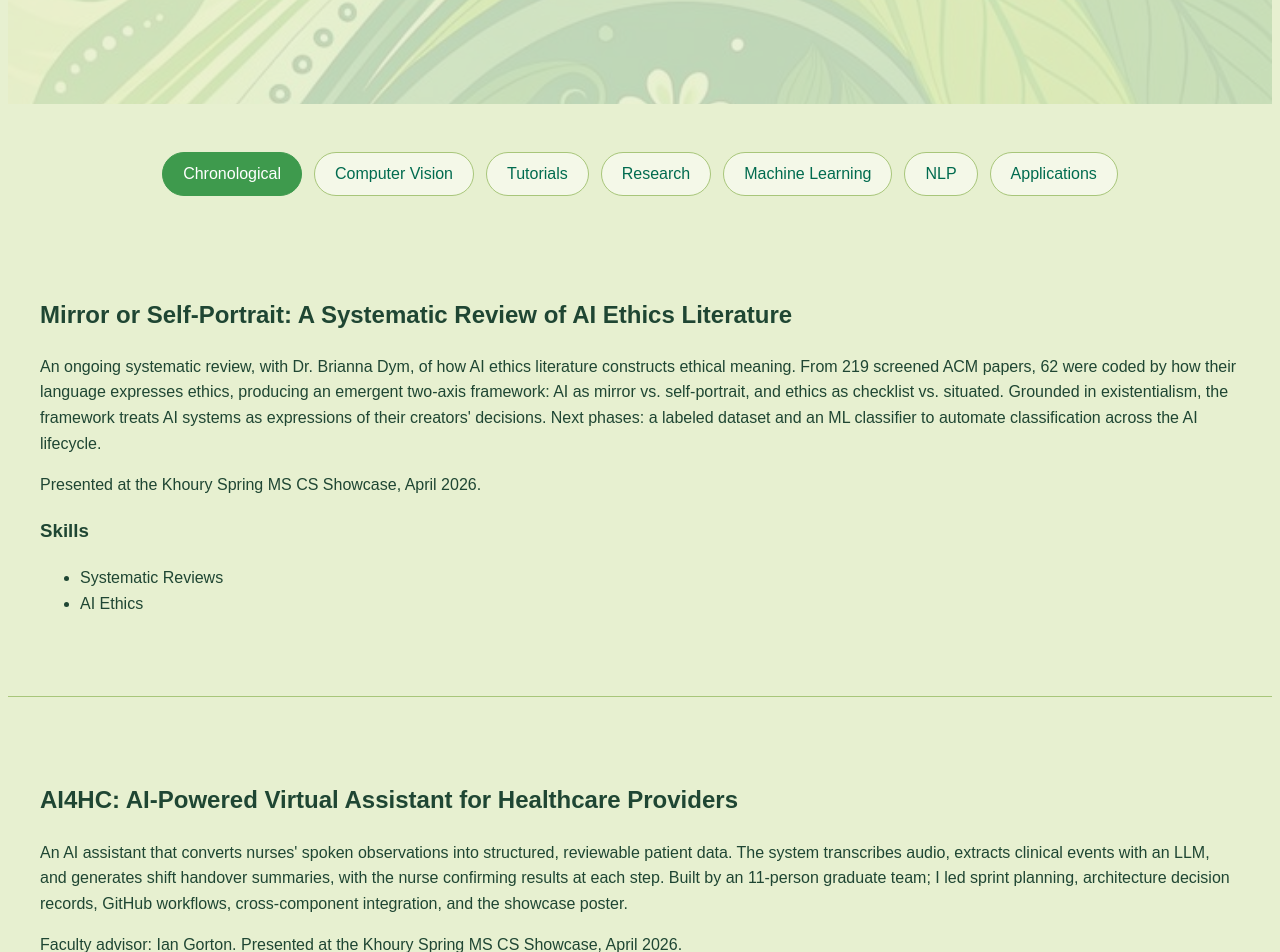
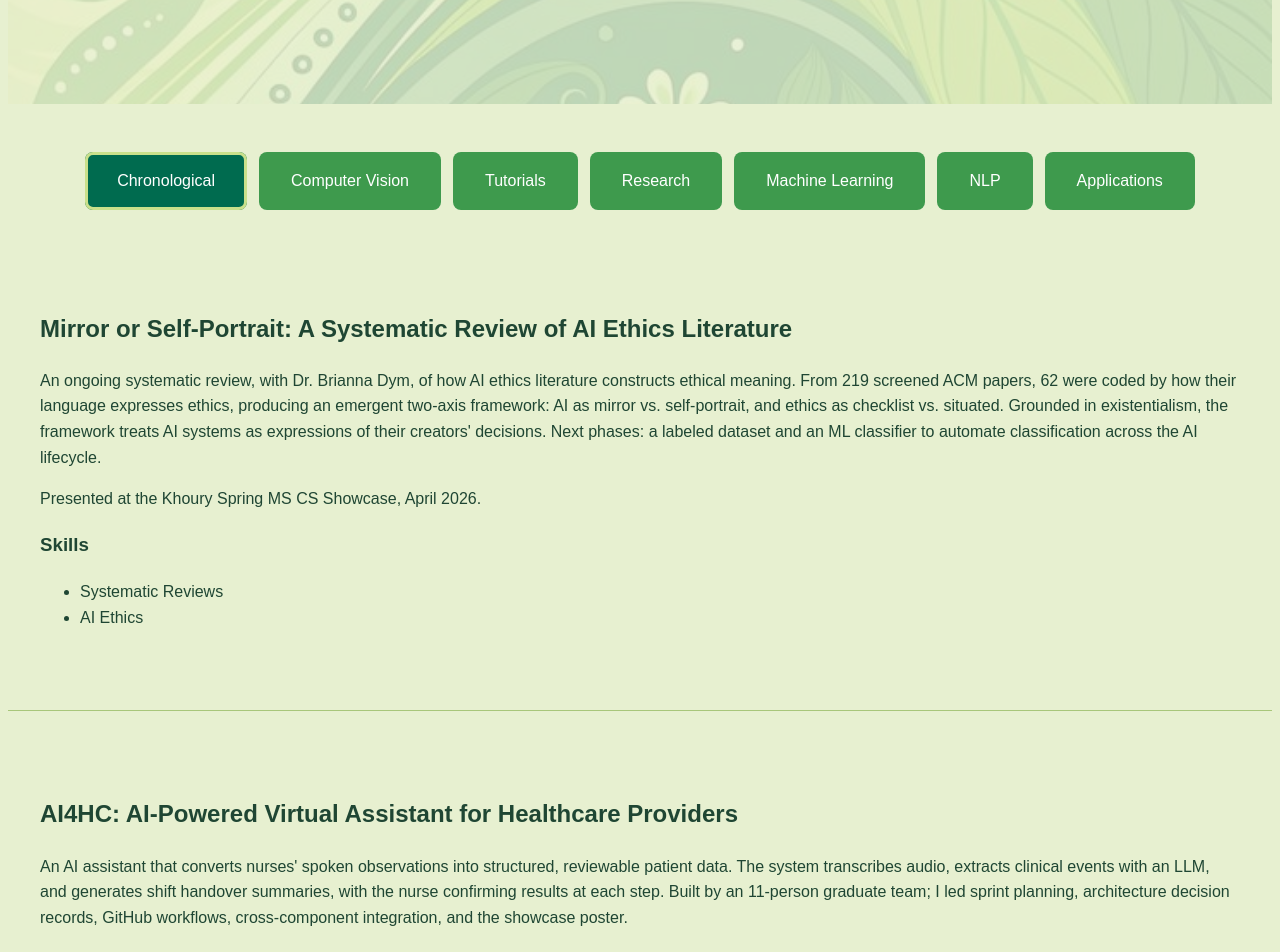
Before and after one commit to jocichon/portfolio, a plain HTML site: page index.html in a window 1280 px wide. Shown: the part 768-1720 px from the top of the page. Drawn offline with Linux system fonts and the light colour scheme.

Commit message:
Style filter buttons to match View Projects button
Co-Authored-By: Claude Opus 5.5 <noreply@anthropic.com>
Claude-Session: https://claude.ai/code/session_01CPCjjzB6nARzhLY74hMrzx

```diff
--- a/style.css
+++ b/style.css
@@ -143,28 +143,28 @@ body {
 }
 
 .project-filters button {
-    padding: 0.5rem 1.25rem;
+    /* Matches the hero "View Projects" button (.button) */
+    padding: 1rem 2rem;
 
     font: inherit;
-    color: var(--color-heading);
-    background: var(--color-card);
+    color: white;
+    background: var(--color-accent);
 
-    border: 1px solid var(--color-border);
-    border-radius: 999px;
+    border: none;
+    border-radius: 8px;
     cursor: pointer;
 
-    transition: background-color 0.3s ease, color 0.3s ease;
+    transition: background-color 0.3s ease;
 }
 
 .project-filters button:hover {
-    background: var(--color-bg-soft);
+    background: var(--color-accent-hover);
 }
 
-.project-filters button[aria-pressed="true"],
-.project-filters button[aria-pressed="true"]:hover {
-    background: var(--color-accent);
-    border-color: var(--color-accent);
-    color: white;
+/* Selected filter: darker fill plus an inset ring so it stands out */
+.project-filters button[aria-pressed="true"] {
+    background: var(--color-accent-hover);
+    box-shadow: inset 0 0 0 3px var(--color-bg-soft);
 }
 
 .project-filters button:focus-visible {
```
